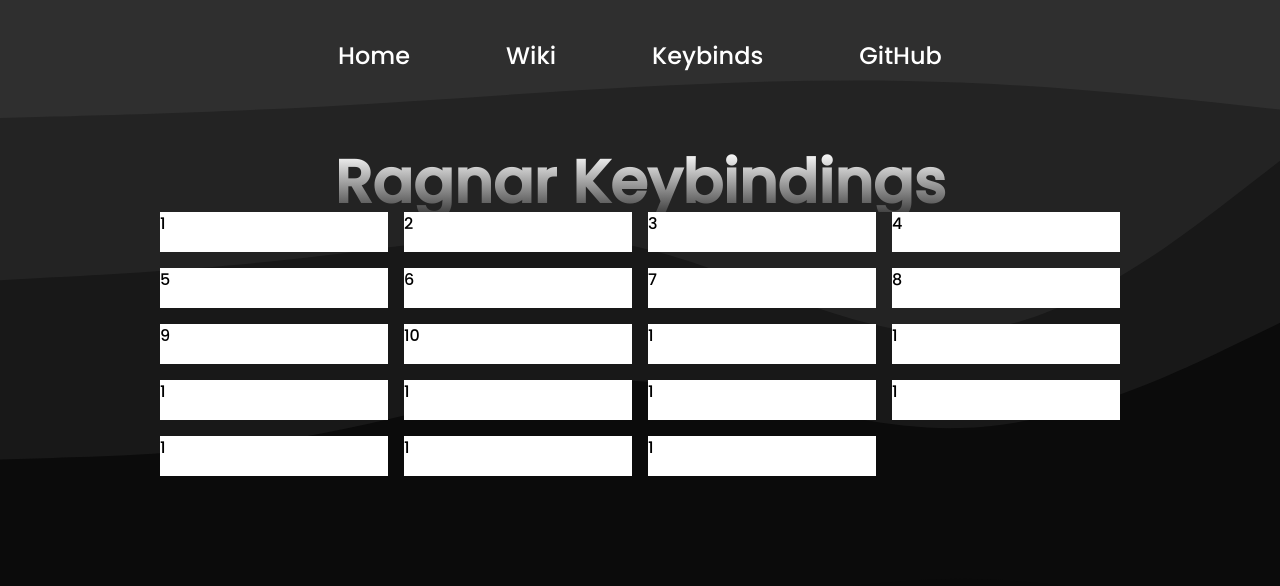
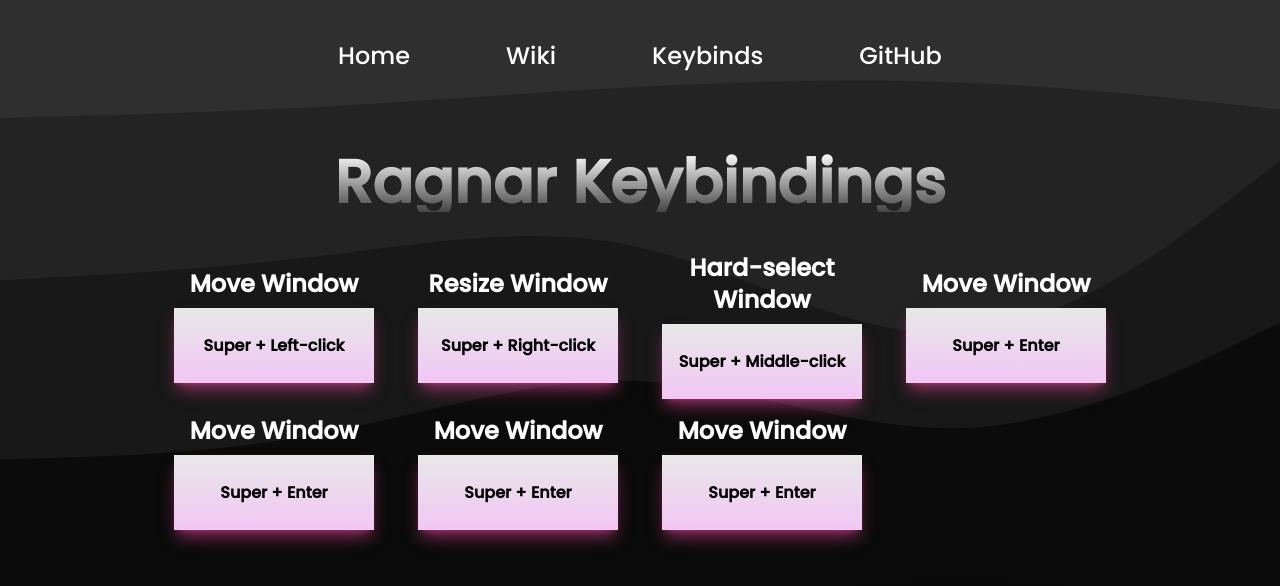
Before and after one commit to cococry/ragnar-website, a Next.js app: page /keybinds in a window 1280 px wide. Shown: the top 586 px of the page. Built offline with nearby package versions, Linux system fonts and the light colour scheme.

Commit message:
Keybinds

```diff
--- a/app/keybinds/page.tsx
+++ b/app/keybinds/page.tsx
@@ -2,13 +2,23 @@
 const Keybinds = () => {
     return (
         <div className="px-6 md:px-40">
-            <h1 className="text-6xl bg-clip-text text-transparent bg-gradient-to-b from-[#fff] to-[#454545] mt-20 text-center font-bold">Ragnar Keybindings</h1>
+            <h1 className="text-6xl bg-clip-text text-transparent bg-gradient-to-b from-[#fff] to-[#454545] mt-20 mb-10 text-center font-bold">Ragnar Keybindings</h1>
 
             <div className="grid grid-cols-[repeat(auto-fit,minmax(200px,1fr))] gap-4">
-                { [1, 2, 3, 4, 5, 6, 7, 8, 9, 10, 1, 1, 1, 1 ,1 ,1 ,1 ,1 ,1].map((e, i) => {
+                { [{desc: "Move Window", key: "Super + Left-click"},
+                    {desc: "Resize Window", key: "Super + Right-click"},
+                    {desc: "Hard-select Window", key: "Super + Middle-click"},
+                    {desc: "Move Window", key: "Super + Enter"},
+                    {desc: "Move Window", key: "Super + Enter"},
+                    {desc: "Move Window", key: "Super + Enter"},
+                    {desc: "Move Window", key: "Super + Enter"},
+      ].map((e) => {
                     return (
-                        <div className="h-10 bg-white">
-                            {e}
+                        <div className="flex flex-col justify-center items-center">
+                            <p className="font-bold text-2xl text-center text-white">{e.desc}</p>
+                            <div className="flex flex-col justify-center items-center font-bold text-center w-[200px] h-[75px] mt-2 bg-white shadow-lg shadow-pink-500/50 bg-gradient-to-b from-[#e8e8e8] to-[#f2c6f5]">
+                                {e.key}
+                            </div>
                         </div>
                     )
                 })}
```
Also changed, not shown: 1 other file (tests, documents, lock files or other folders).
